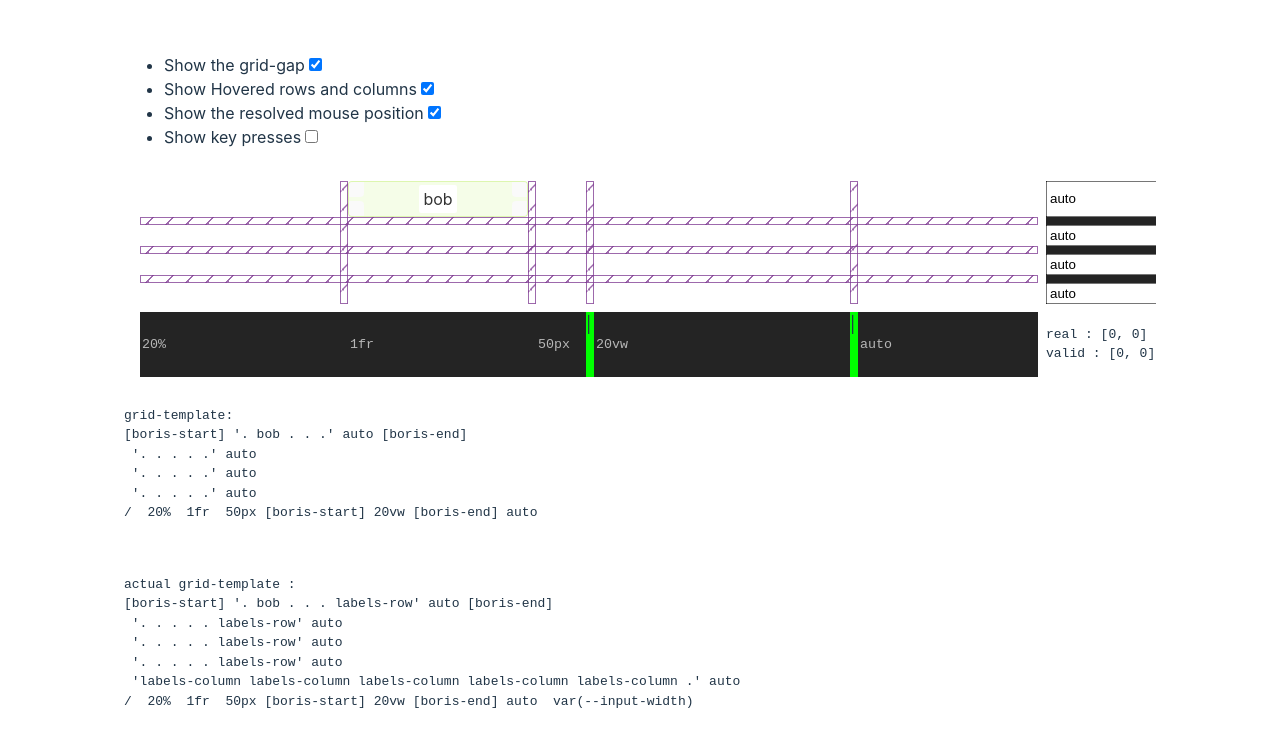
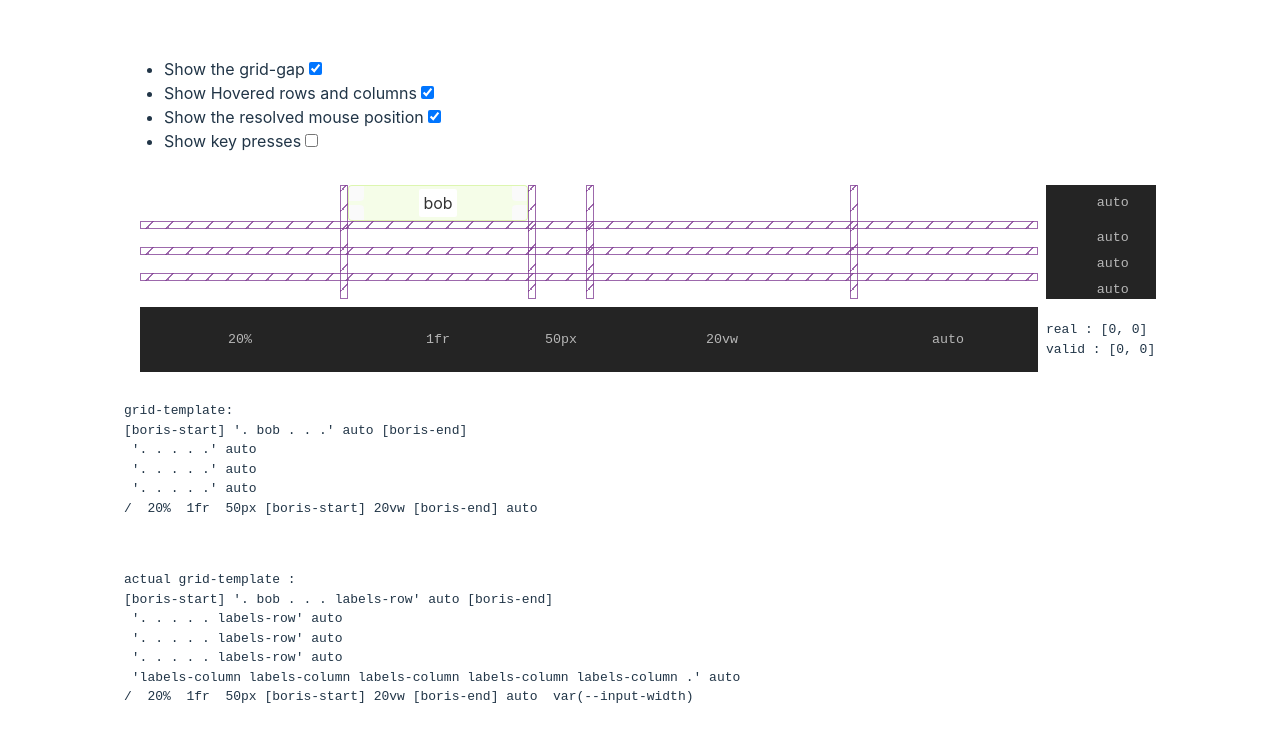
Before and after one commit to Ragnar-Oock/css-grid-generator, a Vue app: page / in a window 1280 px wide. Shown: the top 746 px of the page. Built offline with nearby package versions, Linux system fonts and the light colour scheme.

Commit message:
feat(ui): unify column and row components

```diff
--- a/src/components/inputs/borderless-input.vue
+++ b/src/components/inputs/borderless-input.vue
@@ -27,10 +27,16 @@
 		font-family: monospace;
 		color: var(--text-color);
 
+		border-bottom: 1px solid transparent;
+		transition: 300ms ease-in-out;
+		transition-property: color, border-bottom-color;
+		text-align: center;
+
 		&:focus {
 			outline: none;
 			color: var(--input-foregroud-focused);
 			background-color: var(--input-background-focused);
+			border-bottom-color: var(--input-foregroud-focused);
 		}
 	}
 </style>
--- a/src/components/tracks/GridColumnHead.vue
+++ b/src/components/tracks/GridColumnHead.vue
@@ -1,31 +1,36 @@
 <script setup lang="ts">
+import { computed } from 'vue';
+import { isTrackBreadth } from '../../helper/css-validator.helper';
 import { incrementString } from '../../helper/incrementable-string.helper';
-import { LineNames, TrackSize } from '../../types/grid.type';
+import { TrackSize } from '../../types/grid.type';
 import BorderlessInput from "../inputs/borderless-input.vue";
 
 
-const name = defineModel<LineNames>('name');
 const width = defineModel<TrackSize|''>('width', {required: true});
 
+const validatedModel = computed({
+	get() {
+		return width.value;
+	},
+	set(value) {
+		if (isTrackBreadth(value)) {
+			width.value = value;
+		}
+	}
+})
 
 const id = crypto.randomUUID();
 
 function incrementValue(increment: number) {
-	width.value = incrementString(width.value, increment, 0);
+	validatedModel.value = incrementString(validatedModel.value, increment, 0);
 }
 
 </script>
 
 <template>
 	<div class="column-track">
-		<span
-			class="name"
-			tabindex="0"
-			:style="{visibility: name ? 'visible' : 'hidden'}"
-			v-tippy="{content: name}"
-			>|</span>
 		<BorderlessInput
-				v-model="width"
+			v-model="validatedModel"
 			class="size"
 
 			placeholder="auto"
--- a/src/components/tracks/GridHeadColumn.vue
+++ b/src/components/tracks/GridHeadColumn.vue
@@ -1,8 +1,8 @@
 <script setup lang="ts">
 import { computed } from 'vue';
 import { ExplicitTrack, ExplicitTrackList } from '../../types/grid.type';
+import { OneOrMore } from '../../types/helper.type';
 import GridColumnHead from "./GridColumnHead.vue";
-import { OneOrMore } from '../../types/helper.type';
 
 	const props = defineProps<{
 		explicitTrackList: ExplicitTrackList;
@@ -16,9 +16,6 @@
 	<div class="grid-head-column">
 		<GridColumnHead
 			v-for="(explicitTrack, index) in editableColumns"
-			:style="{
-				'grid-column': `${index + 1} / span 1`
-			}"
 			v-model:name="explicitTrack.lineNames"
 			v-model:width="explicitTrack.trackSize"
 		/>
@@ -28,10 +25,9 @@
 <style scoped lang="scss">
 	.grid-head-column {
 		display: grid;
+		grid-template-rows: subgrid;
 		grid-template-columns: subgrid;
 		grid-area: labels-column;
-		position: sticky;
-		top: 0;
 		background-color: var(--app-background-color);
 	}
 </style>
--- a/src/components/tracks/GridRowHead.vue
+++ b/src/components/tracks/GridRowHead.vue
@@ -3,6 +3,7 @@
 import { isTrackBreadth } from '../../helper/css-validator.helper';
 import { incrementString } from '../../helper/incrementable-string.helper';
 import { TrackSize } from '../../types/grid.type';
+import BorderlessInput from "../inputs/borderless-input.vue";
 
 
 const width = defineModel<TrackSize | ''>('width', {required: true});
@@ -27,7 +28,7 @@
 
 <template>
 	<label :for="id" class="grid-row-head">
-		<input
+		<BorderlessInput
 			placeholder="auto"
 			type="text"
 			:id="id"
@@ -40,7 +41,7 @@
 			@keydown.down.shift="incrementValue(-0.1)"
 			@keydown.up.alt="incrementValue(10)"
 			@keydown.down.alt="incrementValue(-10)"
-		>
+		/>
 	<datalist
 		:id="'list'+id"
 	>
```
Lines whose indentation alone changed are shown as unchanged.
